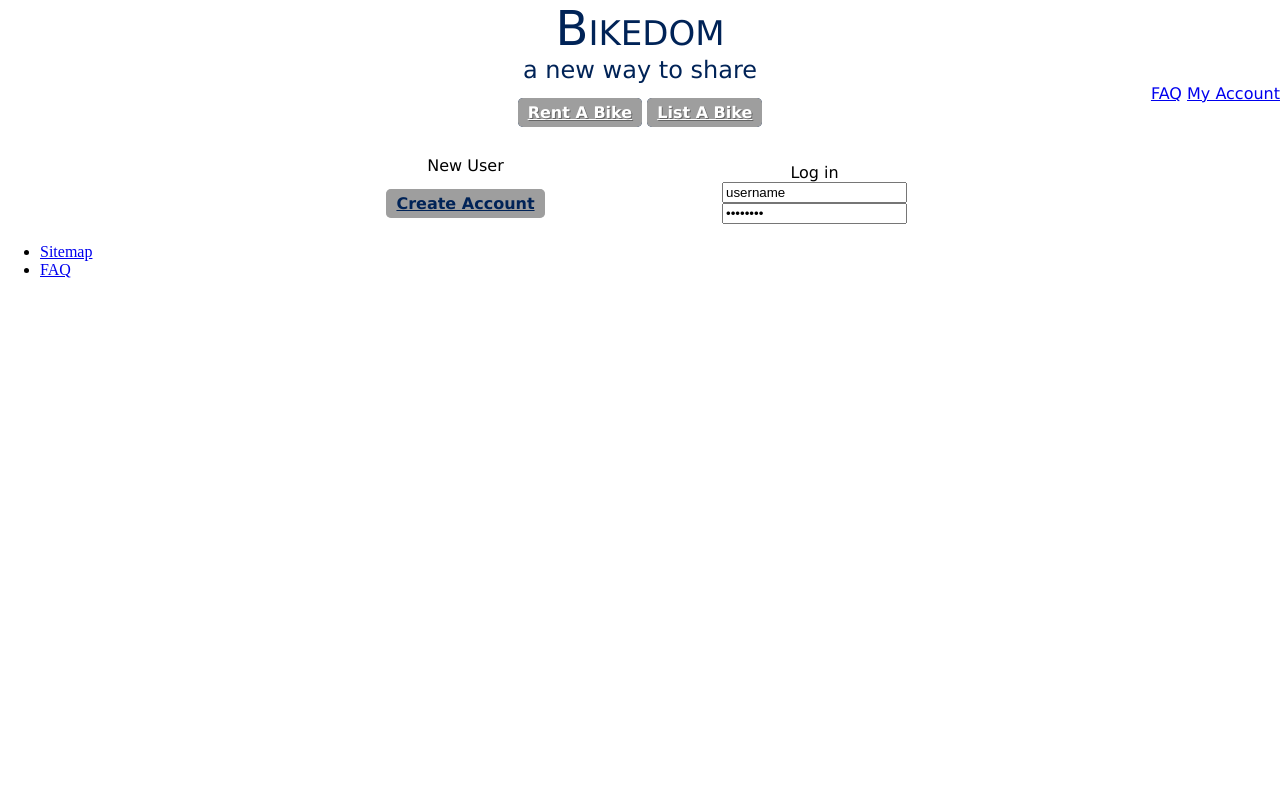
After one commit to blakearnold/Bikedom, a PHP site: page /account.php in a window 1280 px wide. The commit adds this page. Run offline with PHP 8.4, Linux system fonts and the light colour scheme; grey boxes are pictures that could not be loaded.

Commit message:
login form

```diff
--- /dev/null
+++ b/account.php
@@ -0,0 +1,29 @@
+<?php
+include 'layout.php';
+print_head_start();
+?>
+</head>
+<body>
+<?php
+print_header();
+?>
+<div class="body">
+<?php
+print_buttons();
+?>
+
+<div class="accountform">
+<table width=700 align="center">
+<col width=50%>
+<col width=50%>
+<tr><td>New User<br /><br /><a href="newaccount.php" class='button2'>Create Account</a>
+<td><br />Log in<br /><form><input type="text" name="username" value="username" /><br /><input type="password" name="pw" value="password"/></form>
+</table>
+</div>
+</div>
+
+<?php print_footer() ?>
+
+</body>
+
+</html>
--- a/style.css
+++ b/style.css
@@ -42,6 +42,19 @@ html { height: 100% }
     text-shadow: 1px 1px #666;
 }
 
+.button2 {
+    padding: 5px 10px;
+    display: inline;
+    background: #CECECE url(button.png) repeat-x bottom;
+    border: none;
+    color: #002357;
+    cursor: pointer;
+    font-weight: bold;
+    border-radius: 5px;
+    -moz-border-radius: 5px;
+    -webkit-border-radius: 5px;
+}
+
 .buttons {
 	text-align: center;
 }
@@ -62,3 +75,11 @@ html { height: 100% }
 .form {
 	text-align: left;
 }
+
+.accountform {
+	text-align: center;
+}
+
+.accountform td {
+	text-align: center;
+}
```
